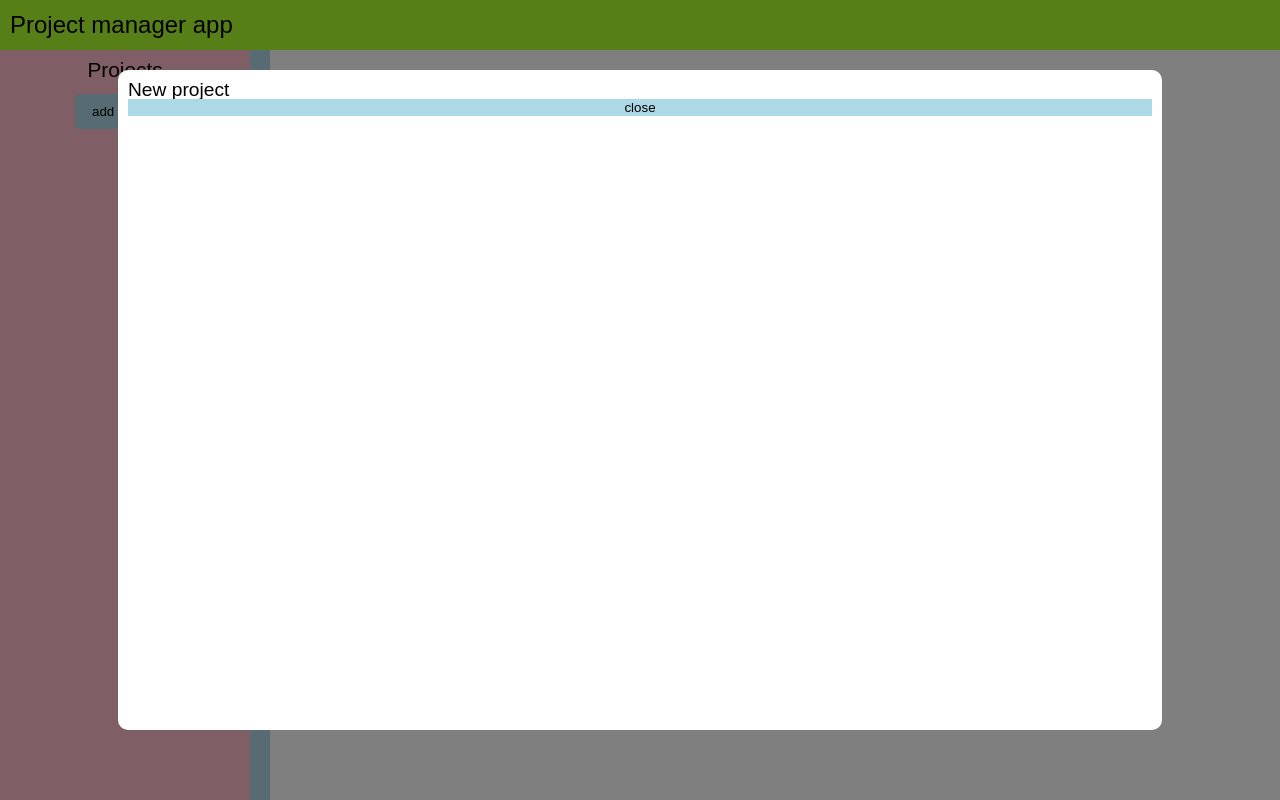
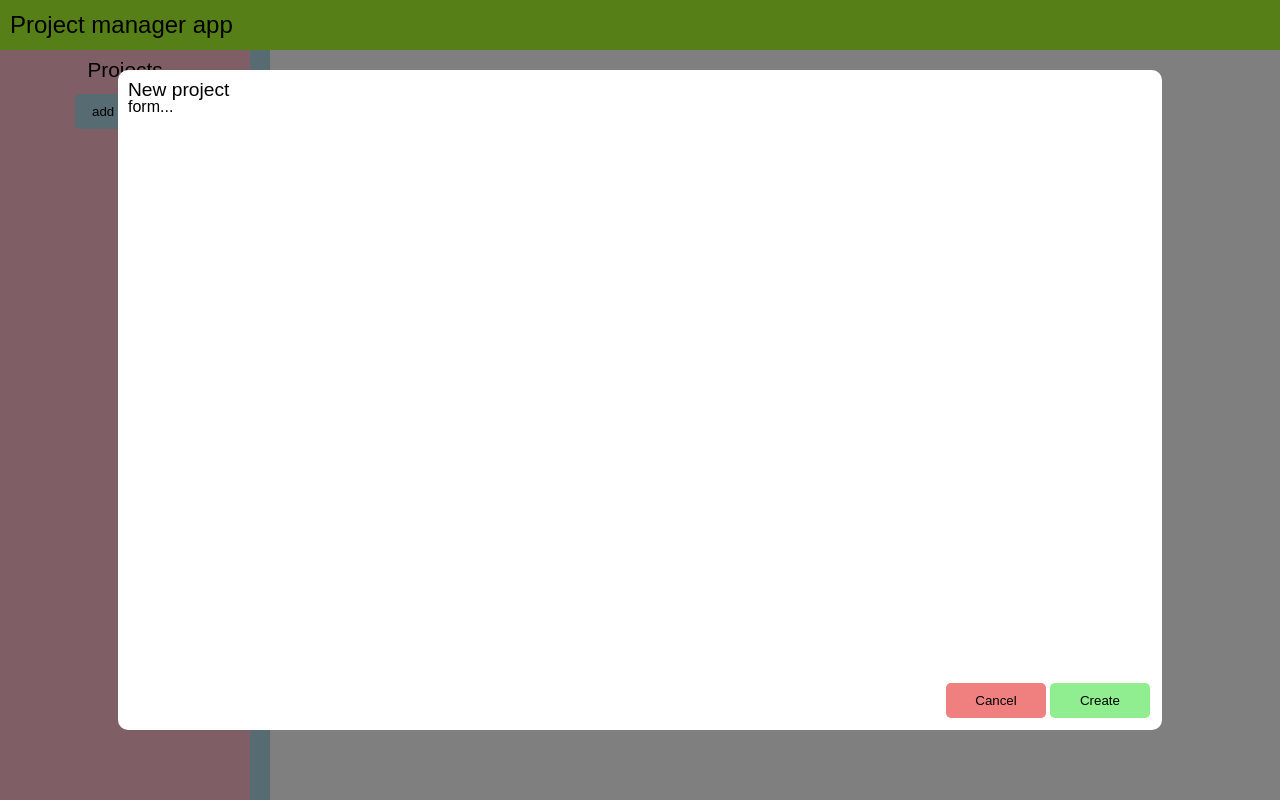
Before and after one commit to JodyDuke/project_manager, a React (Create React App) app: page / in a window 1280 px wide. Both pictures are taken after a click on the button "add project". Built offline with nearby package versions, Linux system fonts and the light colour scheme.

Commit message:
added buttons and styles

```diff
--- a/src/components/modals/new_project/_new_project.scss
+++ b/src/components/modals/new_project/_new_project.scss
@@ -8,9 +8,23 @@
     background-color: rgba(0, 0, 0, 0.5);
 
     .new-project-modal-input {
+        display: flex;
+        flex-direction: column;
         width: 80%;
         height: 80%;
+        padding: 10px;
         background-color: white;
         border-radius: 10px;
+
+        .new-project-form {
+            flex-grow: 1;
+        }
+
+        .buttons {
+            margin-bottom: auto;
+            border-radius: 10px;
+            text-align: right;
+        }
+
     }
 }
--- a/src/components/modals/new_project/new_project.js
+++ b/src/components/modals/new_project/new_project.js
@@ -22,9 +22,7 @@ class ConnectedNewProject extends Component {
     }
 
     handleBackgroundClose(e) {
-        console.log(e.target.className)
         e.preventDefault()
-        e.stopPropagation()
         if (e.target.className === 'new-project-modal') {
             this.props.currentModal(null)
         }
@@ -35,7 +33,14 @@ class ConnectedNewProject extends Component {
             <div onClick={this.handleBackgroundClose} className="new-project-modal">
                 <div className="new-project-modal-input">
                     <h3>New project</h3>
-                    <button onClick={this.handleClose}>close</button>
+                    <div className="new-project-form">
+                        form...
+                    </div>
+
+                    <div className="buttons">
+                        <button className="button close" onClick={this.handleClose}>Cancel</button>
+                        <button className="button submit" onClick={this.handleSubmit}>Create</button>
+                    </div>
                 </div>
             </div>
         )
```
